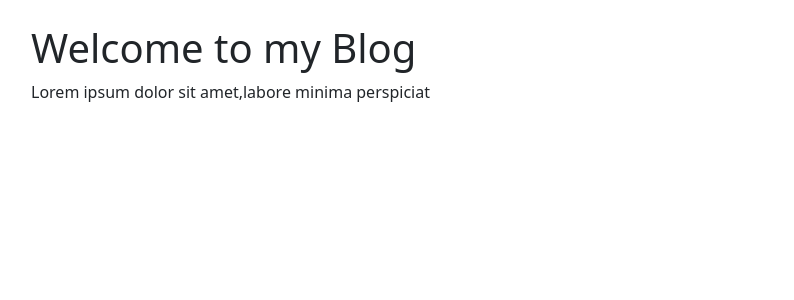
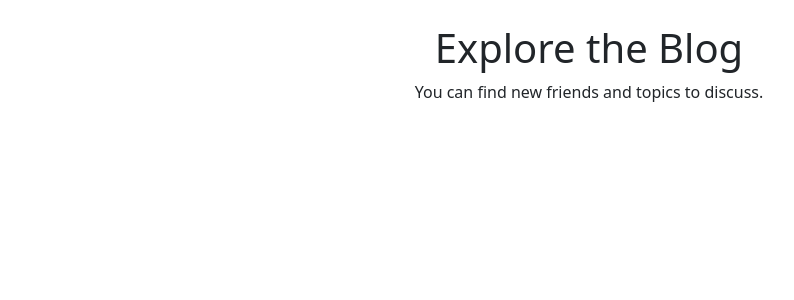
Before and after one commit to RalIlieva/flask-portfo-web-app, a Flask app: page /explore in a window 1280 px wide. Shown: the part 73-373 px from the top of the page, without its empty margins (51-845 px from the left). Run offline with Flask 3, Linux system fonts and the light colour scheme; the visitor is signed in with stand-in values (Sample User, id 1); data that the repository does not hold is empty; some libraries are stand-ins or nearby versions.

Commit message:
Some styling on blog.html

```diff
--- a/website/templates/blog.html
+++ b/website/templates/blog.html
@@ -4,8 +4,13 @@
 
 {% block body_content %}
 <div class="container">
-        <h1>Welcome to my Blog</h1>
-        <p>Lorem ipsum dolor sit amet,labore minima perspiciat</p>
+    {% if is_follow: %}
+        <h1 align="center" class="fw-normal">Welcome to my Blog Space! </h1>
+        <p align="center" class="fw-normal">Here you can follow your friends' posts and share your thoughts.</p>
+    {% else: %}
+        <h1 align="center" class="fw-normal">Explore the Blog</h1>
+        <p align="center" class="fw-normal">You can find new friends and topics to discuss.</p>
+    {% endif %}
 </div>
 
 <!-- Main Content-->
```
